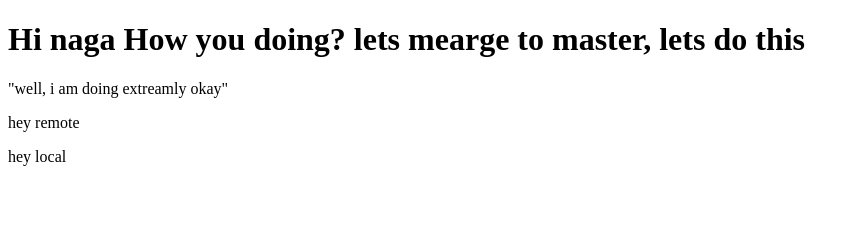
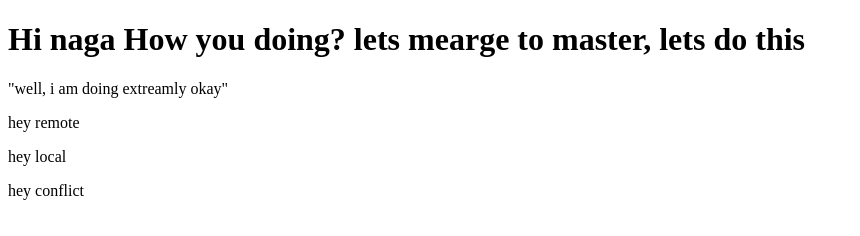
Before and after one commit to NagarathnaPuttamadappa/firstgitrepo, a plain HTML site: page index.html in a window 1280 px wide. Shown: the whole page, without its empty margins (0-860 px from the left). Drawn offline with Linux system fonts and the light colour scheme.

Commit message:
Update index.html

```diff
--- a/index.html
+++ b/index.html
@@ -7,5 +7,6 @@
 <p>"well, i am doing extreamly okay"</p>
 <p> hey remote</p>
 <p> hey local</p>
+  <p> hey conflict</p>
 </body>
 </html>
```
